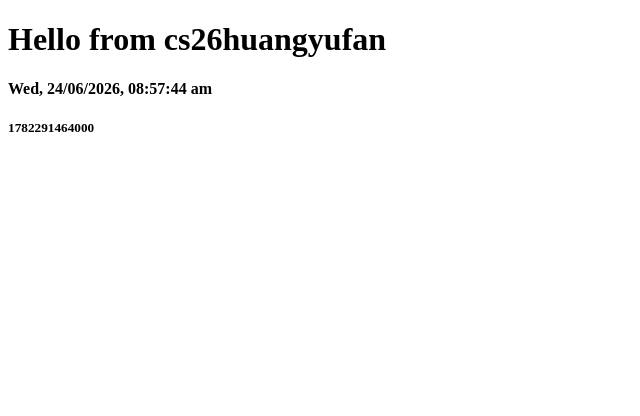
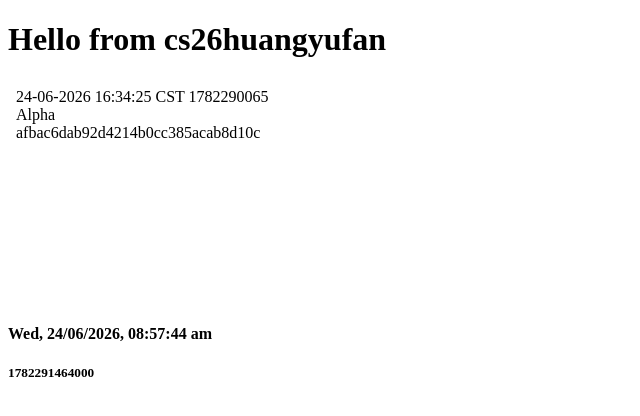
Before and after one commit to huangyufan-nuist/cs26huangyufan, a plain HTML site: page docs/index.html in a window 1280 px wide. Shown: the whole page, without its empty margins (0-640 px from the left). Drawn offline with Linux system fonts and the light colour scheme.

Commit message:
ipaddresses index.html

```diff
--- a/docs/index.html
+++ b/docs/index.html
@@ -8,6 +8,11 @@
 <body>
 <h1>Hello from cs26huangyufan</h1>
 <!-- ipaddresses past next line -->
+<div id="list">
+    <iframe width="400" height="220" src="./
+ipaddresses.html" frameborder="0">
+    </iframe>
+</div>
 <h4 id="id01">AAAA</h4>
 <h5 id="id02">AAAA</h5>
 </body>
```
